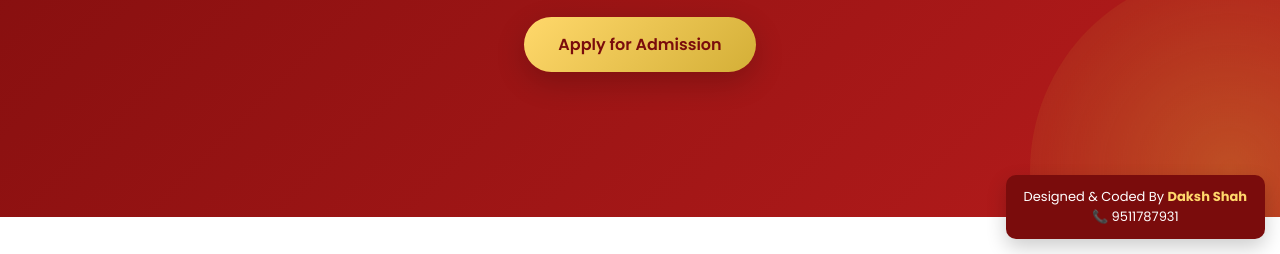
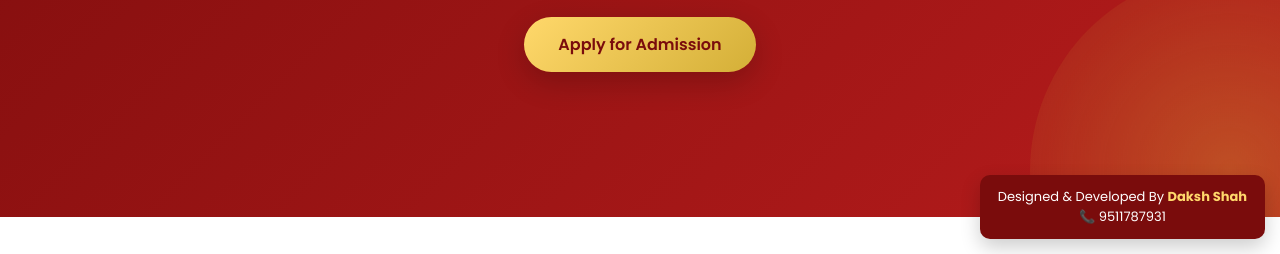
Before and after one commit to ceodakshshah-star/sangam-tutorials, a plain HTML site: page index.html in a window 1280 px wide. Shown: the part 546-800 px from the top of the page. Drawn offline with Linux system fonts and the light colour scheme.

Commit message:
index.html

```diff
--- a/index.html
+++ b/index.html
@@ -287,7 +287,7 @@ Her teaching has greatly improved my child’s confidence and understanding.
 
 </footer>
 <div class="credit-box">
-<p>Designed & Coded By <b>Daksh Shah</b></p>
+<p>Designed & Developed By <b>Daksh Shah</b></p>
 <p>📞 9511787931</p>
 </div>
 </body>
```
